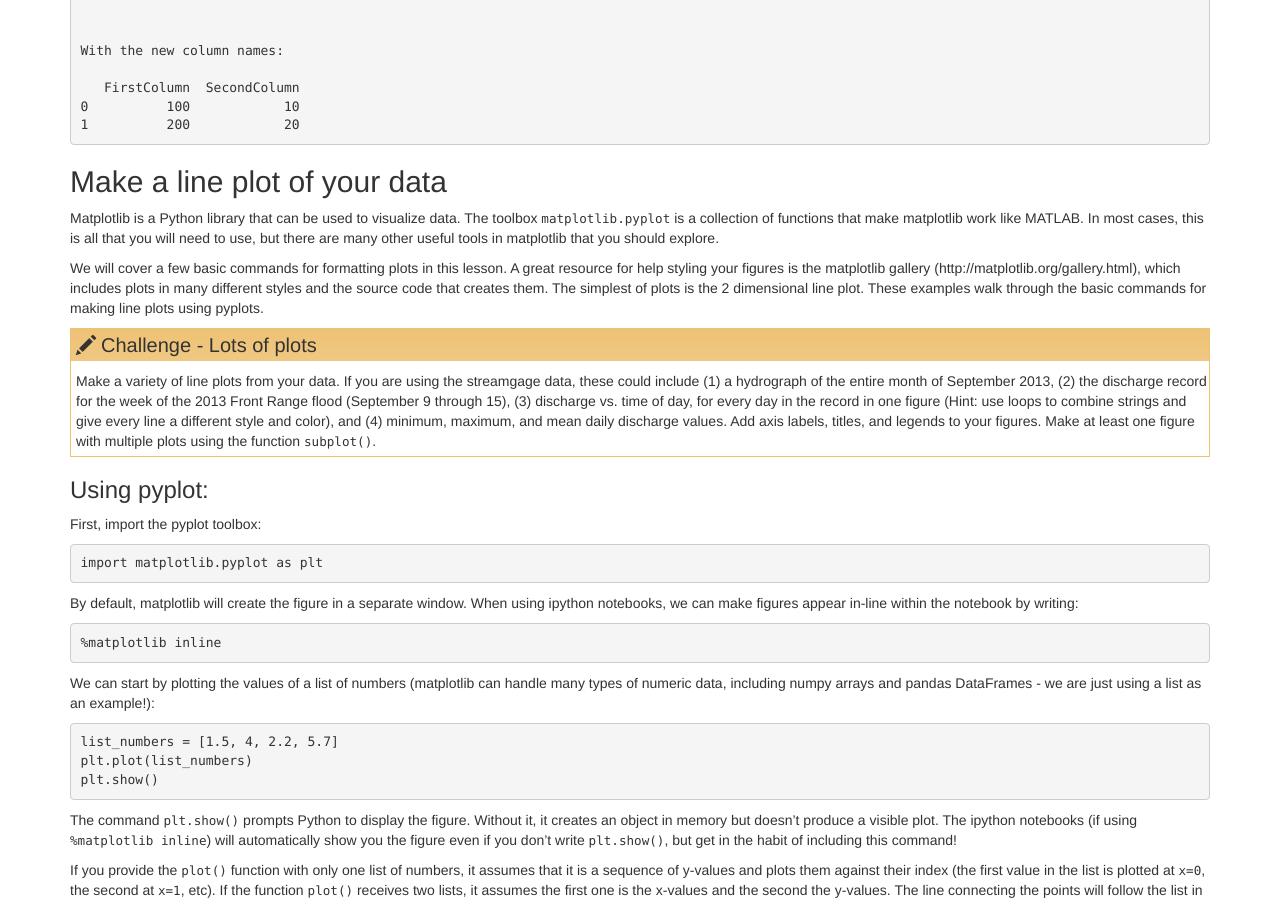
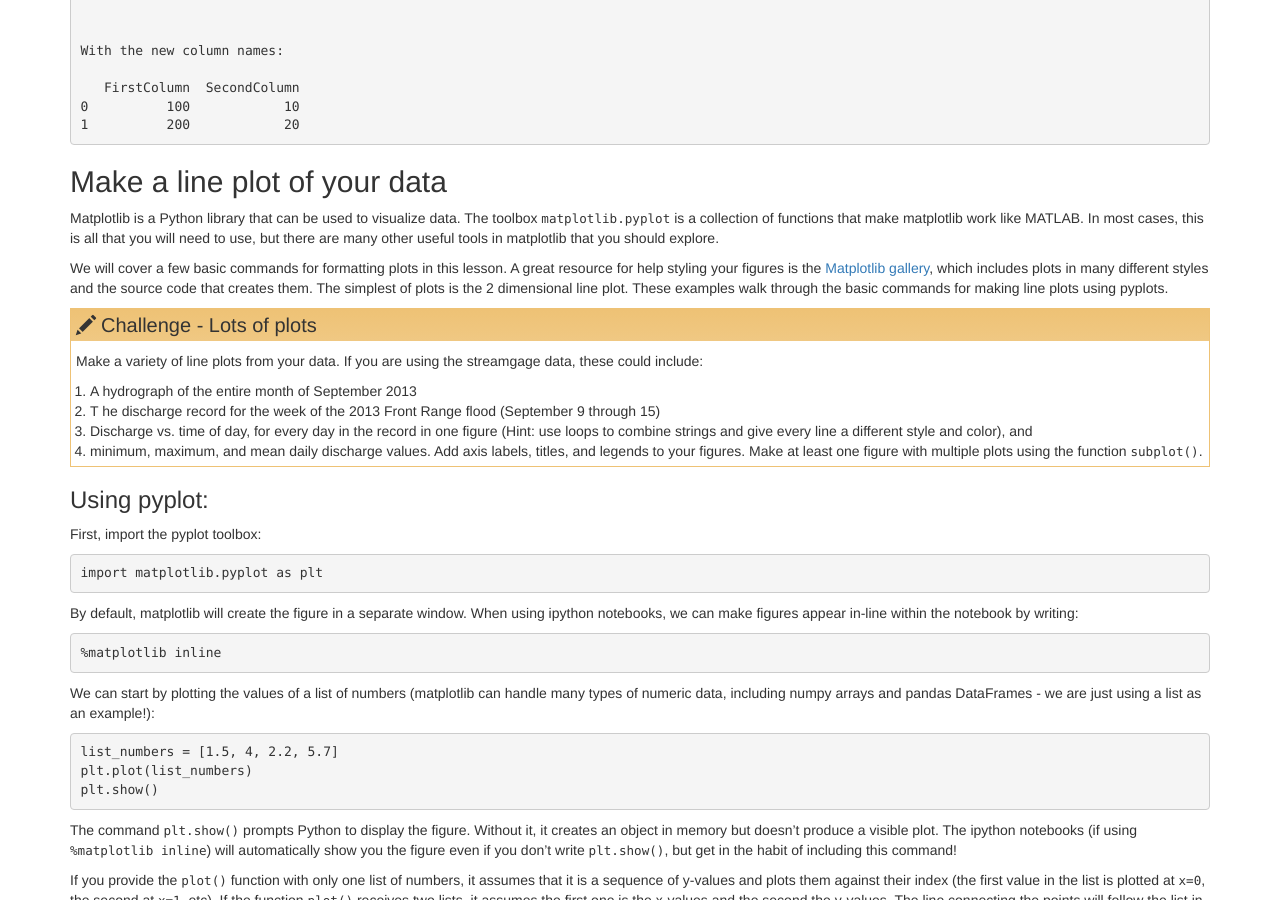
Before and after one commit to ornl-training/python-gis, a Jekyll site: the page built from _episodes/07-putting-it-all-together.md, in a window 1280 px wide and 900 px high, scrolled down 1171 px. Built offline with Jekyll 4.4.1, drawn with Linux system fonts in a browser that asks for light colours.

Commit message:
Signed-off-by: Greg Watson <g.watson@computer.org>

```diff
--- a/_episodes/07-putting-it-all-together.md
+++ b/_episodes/07-putting-it-all-together.md
@@ -88,19 +88,21 @@ work like MATLAB. In most cases, this is all that you will need to use, but
 there are many other useful tools in matplotlib that you should explore.
 
 We will cover a few basic commands for formatting plots in this lesson. A great
-resource for help styling your figures is the matplotlib gallery
-(http://matplotlib.org/gallery.html), which includes plots in many different
+resource for help styling your figures is the [Matplotlib gallery](http://matplotlib.org/gallery.html), which includes plots in many different
 styles and the source code that creates them. The simplest of plots is the 2
 dimensional line plot. These examples walk through the basic commands for making
 line plots using pyplots.
 
 > ## Challenge - Lots of plots
 > Make a variety of line plots from your data. If you are using the streamgage
-> data, these could include (1) a hydrograph of the entire month of September
-> 2013, (2) the discharge record for the week of the 2013 Front Range flood
-> (September 9 through 15), (3) discharge vs. time of day, for every day in the
-> record in one figure (Hint: use loops to combine strings and give every line a
-> different style and color), and (4) minimum, maximum, and mean daily discharge
+> data, these could include:
+> 1. A hydrograph of the entire month of September 2013
+> 2. T	he discharge record for the week of the 2013 Front Range flood
+> (September 9 through 15)
+> 3. Discharge vs. time of day, for every day in the record in one figure (Hint: use loops to
+> combine strings and give every line a
+> different style and color), and
+> 4. minimum, maximum, and mean daily discharge
 > values. Add axis labels, titles, and legends to your figures. Make at least one
 > figure with multiple plots using the function `subplot()`.
 {: .challenge}
```
